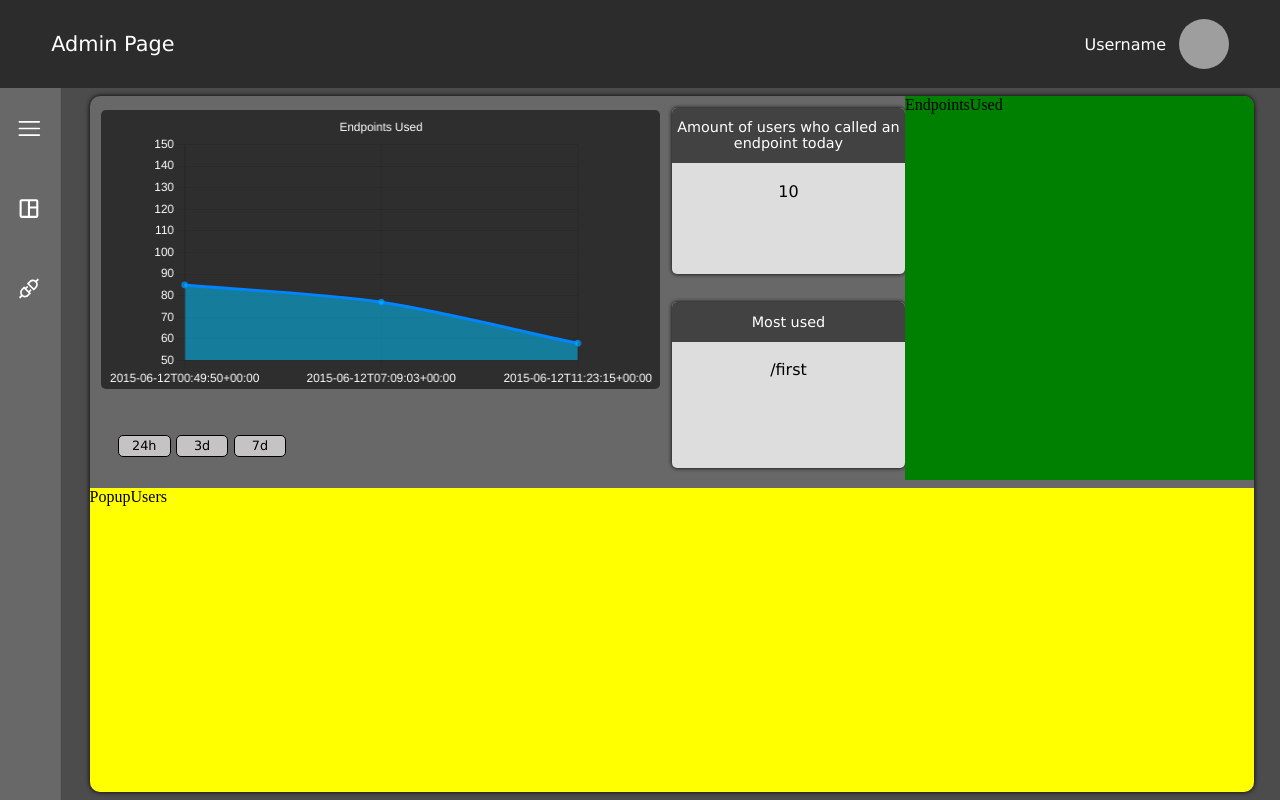
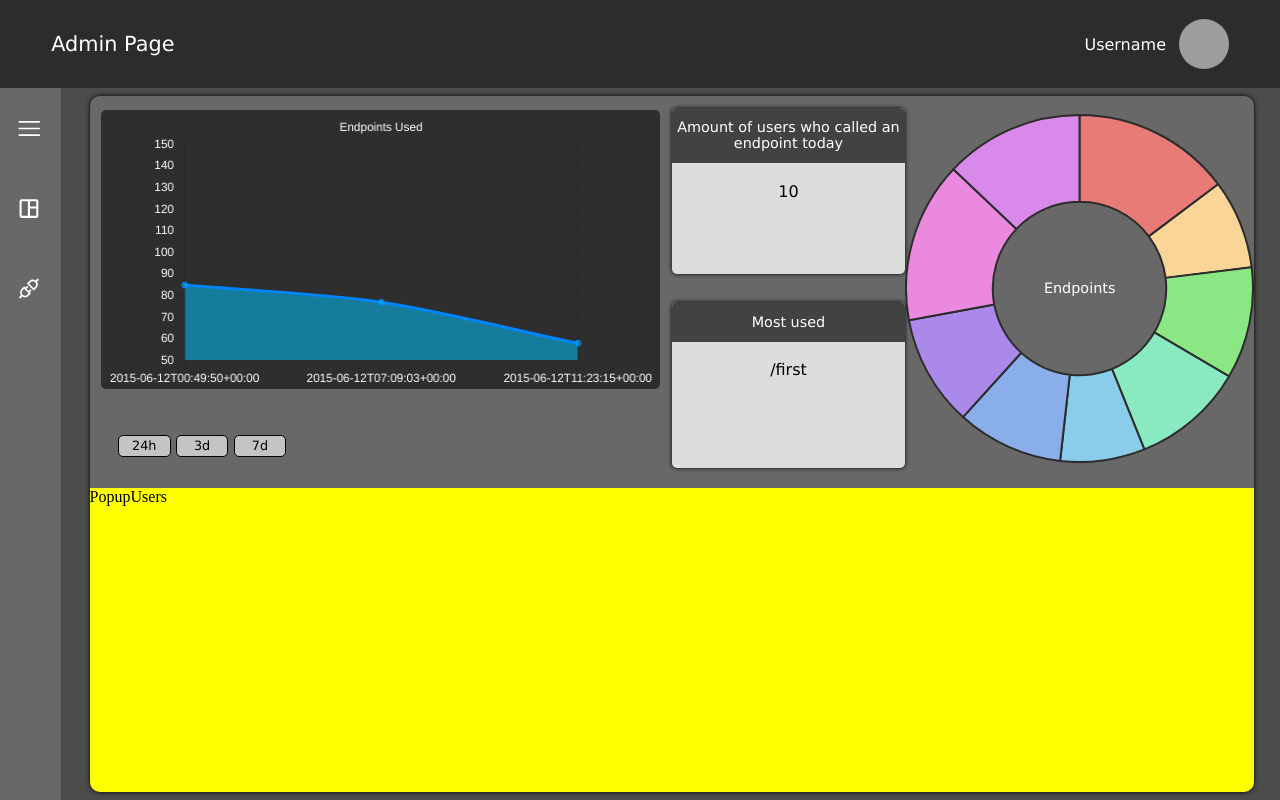
Before and after one commit to JoseJ55/general-backend-admin-page, a React (Vite) app: page / in a window 1280 px wide. Built offline with nearby package versions, Linux system fonts and the light colour scheme; grey boxes are pictures that could not be loaded.

Commit message:
added the pie graph to the dash board

```diff
--- a/src/App.css
+++ b/src/App.css
@@ -40,6 +40,17 @@
   --info-box-background: rgb(221, 221, 221);
   --info-header-color: rgb(66, 66, 66);
 
+  /* These are for the pie graph on the dashboard */
+  --pie-color-1: rgb(231, 123, 118);
+  --pie-color-2: rgb(249, 213, 152);
+  --pie-color-3: rgb(138, 231, 132);
+  --pie-color-4: rgb(137, 234, 194);
+  --pie-color-5: rgb(137, 205, 234);
+  --pie-color-6: rgb(137, 174, 234);
+  --pie-color-7: rgb(171, 137, 234);
+  --pie-color-8: rgb(234, 137, 221);
+  --pie-color-9: rgb(216, 137, 234);
+
   --main-font: Verdana, Geneva, Tahoma, sans-serif;
 }
 
--- /dev/null
+++ b/src/Components/Charts/PieGraph/PieGraph.css
@@ -0,0 +1,4 @@
+#doughnut {
+    padding: 2%;
+    z-index: 5;
+}
--- /dev/null
+++ b/src/Components/Charts/PieGraph/PieGraph.jsx
@@ -0,0 +1,78 @@
+import React from 'react';
+// import './PieGraph.css';
+
+// eslint-disable-next-line import/no-extraneous-dependencies
+// import 'chartjs-adapter-date-fns';
+// eslint-disable-next-line import/no-extraneous-dependencies
+import {
+  Chart as ChartJS,
+  ArcElement,
+  Tooltip,
+  Legend,
+} from 'chart.js';
+// eslint-disable-next-line import/no-extraneous-dependencies
+import { Doughnut } from 'react-chartjs-2';
+
+// Makes a Line graph
+function PieGraph() {
+  const state = {
+    labels: [
+      'Address',
+      'Categories',
+      'Customers',
+      'Employees',
+      'Manufactures',
+      'Merchants',
+      'Partnerships',
+      'Products',
+      'Users',
+    ],
+    datasets: [
+      {
+        label: 'Endpoints',
+        data: [645, 364, 456, 457, 345, 435, 453, 656, 567],
+        backgroundColor: [
+          'rgb(231, 123, 118)',
+          'rgb(249, 213, 152)',
+          'rgb(138, 231, 132)',
+          'rgb(137, 234, 194)',
+          'rgb(137, 205, 234)',
+          'rgb(137, 174, 234)',
+          'rgb(171, 137, 234)',
+          'rgb(234, 137, 221)',
+          'rgb(216, 137, 234)',
+        ],
+        borderColor: 'rgba(44, 44, 44, 1)',
+      },
+    ],
+  };
+
+  ChartJS.register(
+    ArcElement,
+    Tooltip,
+    Legend,
+  );
+
+  return (
+    <Doughnut
+      id="doughnut"
+      data={state}
+      options={{
+        plugins: {
+          elements: {
+            arc: {
+              borderWidth: 0,
+            },
+          },
+          legend: {
+            display: false,
+            position: 'right',
+          },
+        },
+        responsive: true,
+      }}
+    />
+  );
+}
+
+export default PieGraph;
--- a/src/Components/EndpointsUsed/EndpointsUsed.css
+++ b/src/Components/EndpointsUsed/EndpointsUsed.css
@@ -1,4 +1,18 @@
 #endpointused {
-    background-color: green;
-    width: 30%
+    width: 30%;
+    display: flex;
+    justify-content: center;
+    align-items: center;
+    position: relative;
 }
+
+#endpointused-title {
+    width: 100%;
+    position: absolute;
+    text-align: center;
+    display: flex;
+    justify-content: center;
+    font-family: var(--main-font);
+    font-size: .9rem;
+    color: var(--main-text-color)
+}
--- a/src/Components/EndpointsUsed/EndpointsUsed.jsx
+++ b/src/Components/EndpointsUsed/EndpointsUsed.jsx
@@ -1,12 +1,15 @@
 import React from 'react';
 import './EndpointsUsed.css';
+
+import PieGraph from '../Charts/PieGraph/PieGraph';
 
 // Shows a pie prgah with the info of what category of the endpoint is used (ie.
 // Auth, Users, etc)
 function EndpointsUsed() {
   return (
     <div id="endpointused">
-      EndpointsUsed
+      <p id="endpointused-title">Endpoints</p>
+      <PieGraph />
     </div>
   );
 }
```
